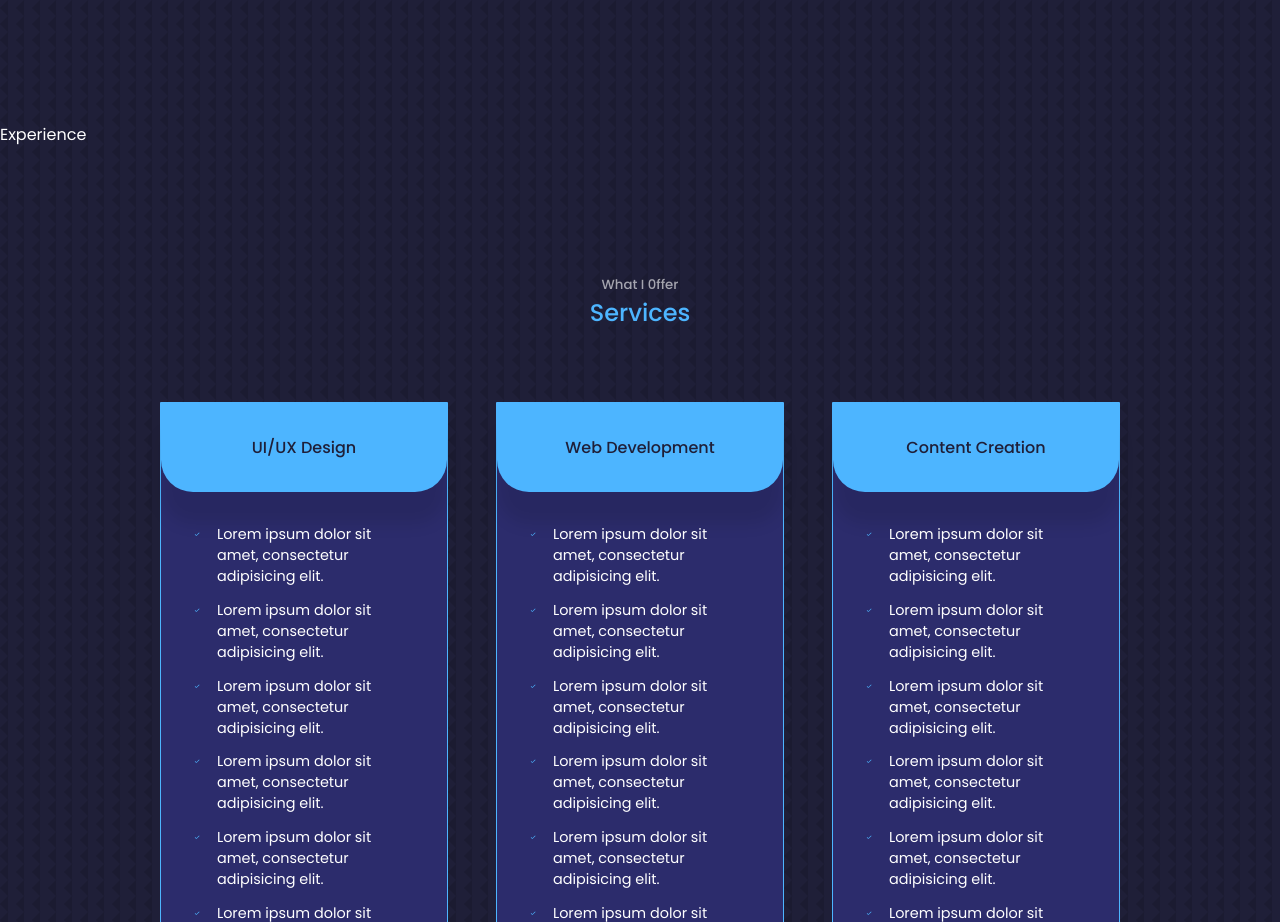
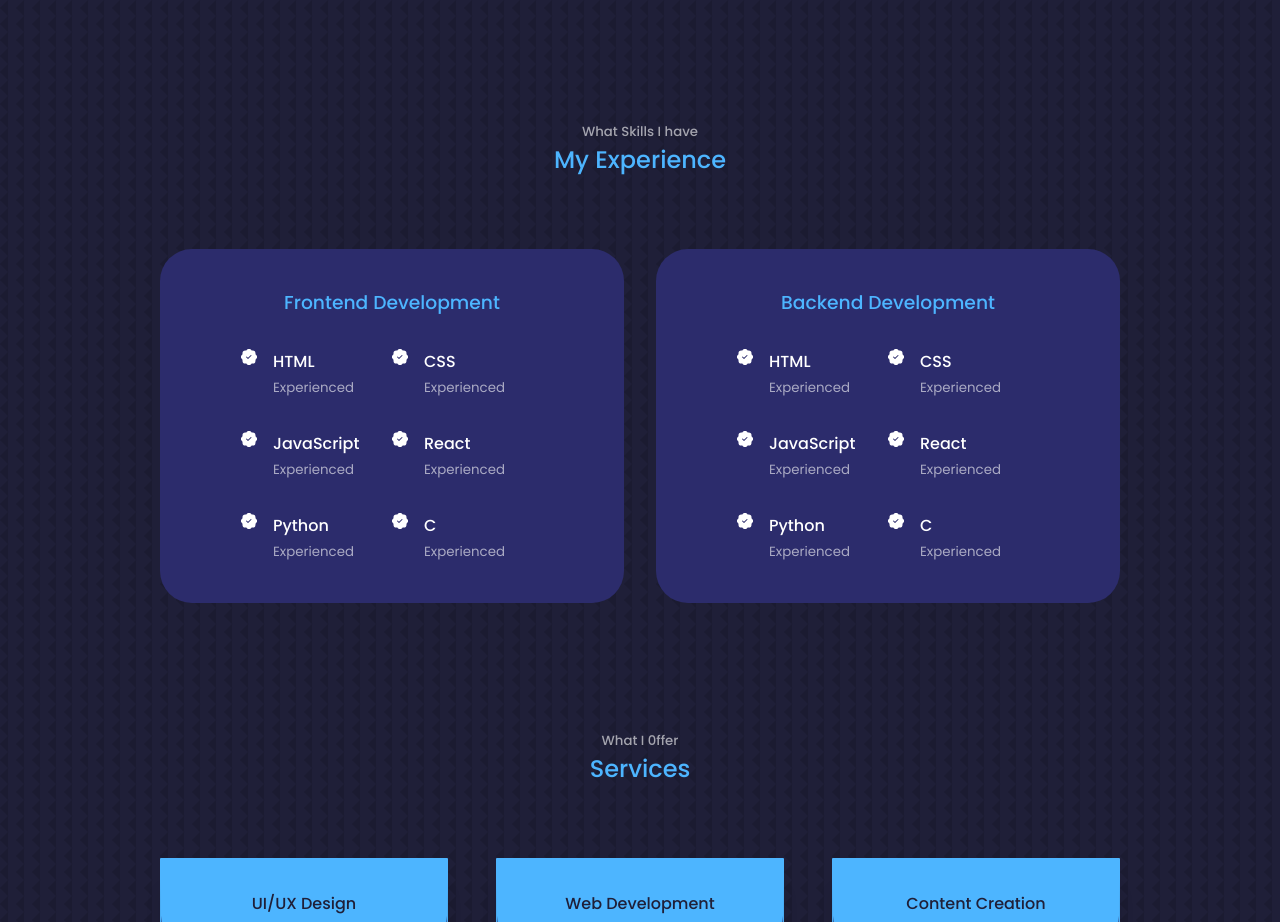
Before and after one commit to GedeonTS/React-portfolio, a React (Create React App) app: page / in a window 1280 px wide. Shown: the part 1520-2442 px from the top of the page. Built offline with nearby package versions, Linux system fonts and the light colour scheme.

Commit message:
fix experience section

```diff
--- a/src/components/experience/experience.jsx
+++ b/src/components/experience/experience.jsx
@@ -1,9 +1,87 @@
 import React from 'react'
 import './experience.css'
+import {BsPatchCheckFill} from 'react-icons/bs'
 
 function experience() {
   return (
-    <section id="experience">Experience</section>
+    <section id="experience">
+      <h5>What Skills I have</h5>
+      <h2>My Experience</h2>
+
+      <div className='container experience__container'>
+        <div className='experience__frontend'>
+          <h3>Frontend Development</h3>
+          <div className='experience__content'>
+            <article className='experience__details'>
+              <BsPatchCheckFill />
+              <div><h4>HTML</h4>
+              <small className=' text-light'>Experienced</small></div>
+            </article>
+            <article className='experience__details'>
+              <BsPatchCheckFill />
+              <div><h4>CSS</h4>
+              <small className=' text-light'>Experienced</small></div>
+            </article>
+            <article className='experience__details'>
+              <BsPatchCheckFill />
+              <div><h4>JavaScript</h4>
+              <small className=' text-light'>Experienced</small></div>
+            </article>
+            <article className='experience__details'>
+              <BsPatchCheckFill />
+              <div><h4>React</h4>
+              <small className=' text-light'>Experienced</small></div>
+            </article>
+            <article className='experience__details'>
+              <BsPatchCheckFill />
+              <div><h4>Python</h4>
+              <small className=' text-light'>Experienced</small></div>
+            </article>
+            <article className='experience__details'>
+              <BsPatchCheckFill />
+              <div><h4>C</h4>
+              <small className=' text-light'>Experienced</small></div>
+            </article>
+          </div>
+        </div>
+
+        <div className='experience_backend'>
+        <h3>Backend Development</h3>
+          <div className='experience__content'>
+            <article className='experience__details'>
+              <BsPatchCheckFill />
+              <div><h4>HTML</h4>
+              <small className=' text-light'>Experienced</small></div>
+            </article>
+            <article className='experience__details'>
+              <BsPatchCheckFill />
+              <div><h4>CSS</h4>
+              <small className=' text-light'>Experienced</small></div>
+            </article>
+            <article className='experience__details'>
+              <BsPatchCheckFill />
+              <div><h4>JavaScript</h4>
+              <small className=' text-light'>Experienced</small></div>
+            </article>
+            <article className='experience__details'>
+              <BsPatchCheckFill />
+              <div><h4>React</h4>
+              <small className=' text-light'>Experienced</small></div>
+            </article>
+            <article className='experience__details'>
+              <BsPatchCheckFill />
+              <div><h4>Python</h4>
+              <small className=' text-light'>Experienced</small></div>
+            </article>
+            <article className='experience__details'>
+              <BsPatchCheckFill />
+              <div><h4>C</h4>
+              <small className=' text-light'>Experienced</small></div>
+            </article>
+          </div>
+        </div>
+        </div>
+    </section>
   )
 }
 
```
